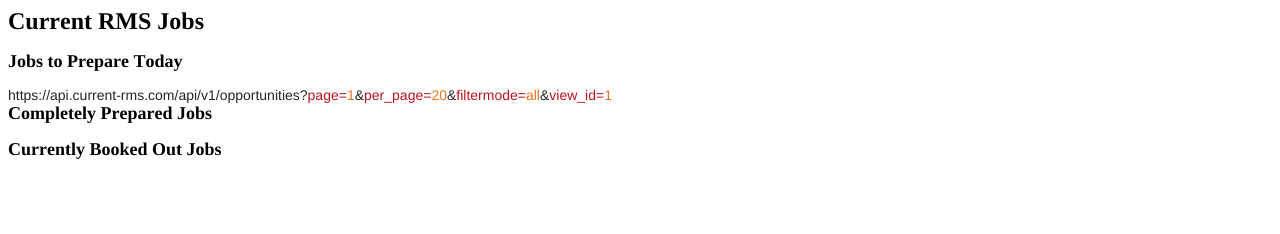
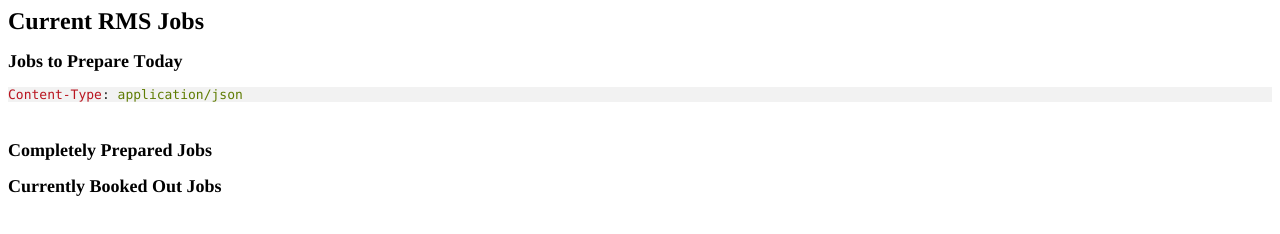
Before and after one commit to BrockGITTY/current-rms-api, a plain HTML site: page index.html in a window 1280 px wide. Drawn offline with Linux system fonts and the light colour scheme.

Commit message:
Update index.html

```diff
--- a/index.html
+++ b/index.html
@@ -7,17 +7,17 @@
   <meta name="Generator" content="Cocoa HTML Writer">
   <meta name="CocoaVersion" content="2487.7">
   <style type="text/css">
-    p.p3 {margin: 0.0px 0.0px 0.0px 0.0px; font: 14.0px 'Helvetica Neue'; color: #262626; -webkit-text-stroke: #262626}
+    p.p3 {margin: 0.0px 0.0px 0.0px 0.0px; font: 13.0px Menlo; color: #5f7c03; -webkit-text-stroke: #5f7c03; background-color: #f2f2f2}
     span.s1 {font-kerning: none}
-    span.s2 {font-kerning: none; background-color: #ffffff}
-    span.s3 {font-kerning: none; color: #b9141f; background-color: #ffffff; -webkit-text-stroke: 0px #b9141f}
-    span.s4 {font-kerning: none; color: #f07319; background-color: #ffffff; -webkit-text-stroke: 0px #f07319}
+    span.s2 {font-kerning: none; color: #b9141f; -webkit-text-stroke: 0px #b9141f}
+    span.s3 {font-kerning: none; color: #262626; -webkit-text-stroke: 0px #262626}
   </style>
 </head>
 <body>
 <h1 style="margin: 0.0px 0.0px 16.1px 0.0px; font: 24.0px Times; -webkit-text-stroke: #000000"><span class="s1"><b>Current RMS Jobs</b></span></h1>
 <h2 style="margin: 0.0px 0.0px 14.9px 0.0px; font: 18.0px Times; -webkit-text-stroke: #000000"><span class="s1"><b>Jobs to Prepare Today</b></span></h2>
-<p class="p3"><span class="s2">https://api.current-rms.com/api/v1/opportunities?</span><span class="s3">page=</span><span class="s4">1</span><span class="s2">&amp;</span><span class="s3">per_page=</span><span class="s4">20</span><span class="s2">&amp;</span><span class="s3">filtermode=</span><span class="s4">all</span><span class="s2">&amp;</span><span class="s3">view_id=</span><span class="s4">1</span></p>
+<p class="p3"><span class="s2">Content-Type</span><span class="s3">: </span><span class="s1">application/json</span></p>
+<h2 style="margin: 0.0px 0.0px 14.9px 0.0px; font: 18.0px Times; -webkit-text-stroke: #000000; min-height: 23.0px"><span class="s1"><b></b></span><br></h2>
 <h2 style="margin: 0.0px 0.0px 14.9px 0.0px; font: 18.0px Times; -webkit-text-stroke: #000000"><span class="s1"><b>Completely Prepared Jobs</b></span></h2>
 <h2 style="margin: 0.0px 0.0px 14.9px 0.0px; font: 18.0px Times; -webkit-text-stroke: #000000"><span class="s1"><b>Currently Booked Out Jobs</b></span></h2>
 </body>
```
